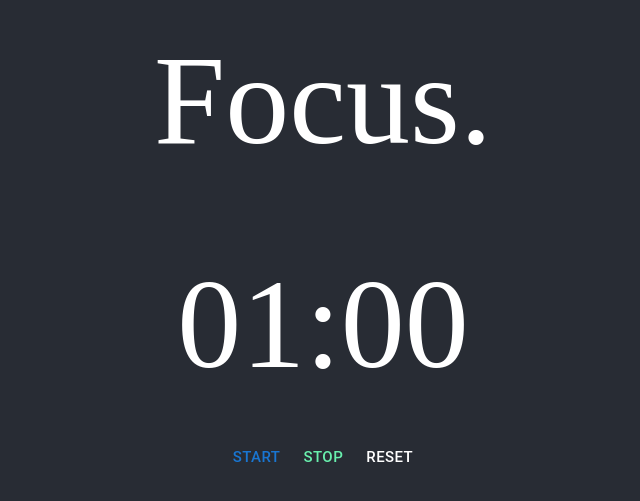
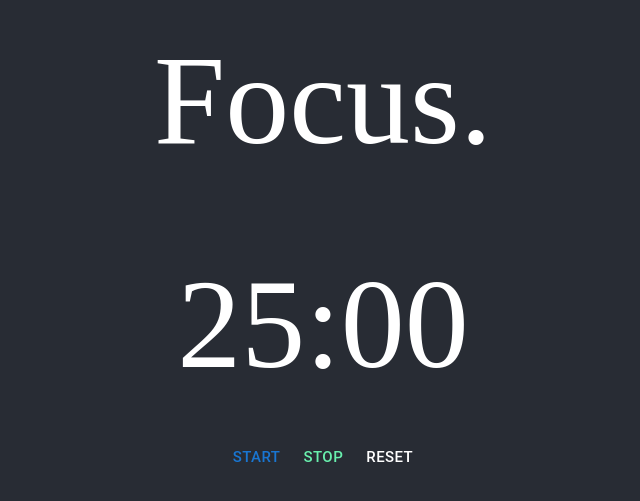
Before and after one commit to Chris-Behan/Pomodoro, a React (Create React App) app: page / in a window 1280 px wide. Shown: the part 167-668 px from the top of the page, without its empty margins (317-957 px from the left). Built offline with nearby package versions, Linux system fonts and the light colour scheme; no server answers.

Commit message:
Sets focus time to 25 minutes.

```diff
--- a/src/Timer.js
+++ b/src/Timer.js
@@ -9,7 +9,7 @@ import alarm from './assets/alarm.mp3';
 function Timer() {
   const hhmmssFormat = "HH:mm:ss";
   const mmssFormat = "mm:ss";
-  const [ratio, setRatio] = useState(new PomodoroRatio(1, 5));
+  const [ratio, setRatio] = useState(new PomodoroRatio(25, 5));
   const [count, setCount] = useState(0);
   const [speed, setSpeed] = useState(null);
   const [time, setTime] = useState(ratio.getFocusTime());
```
